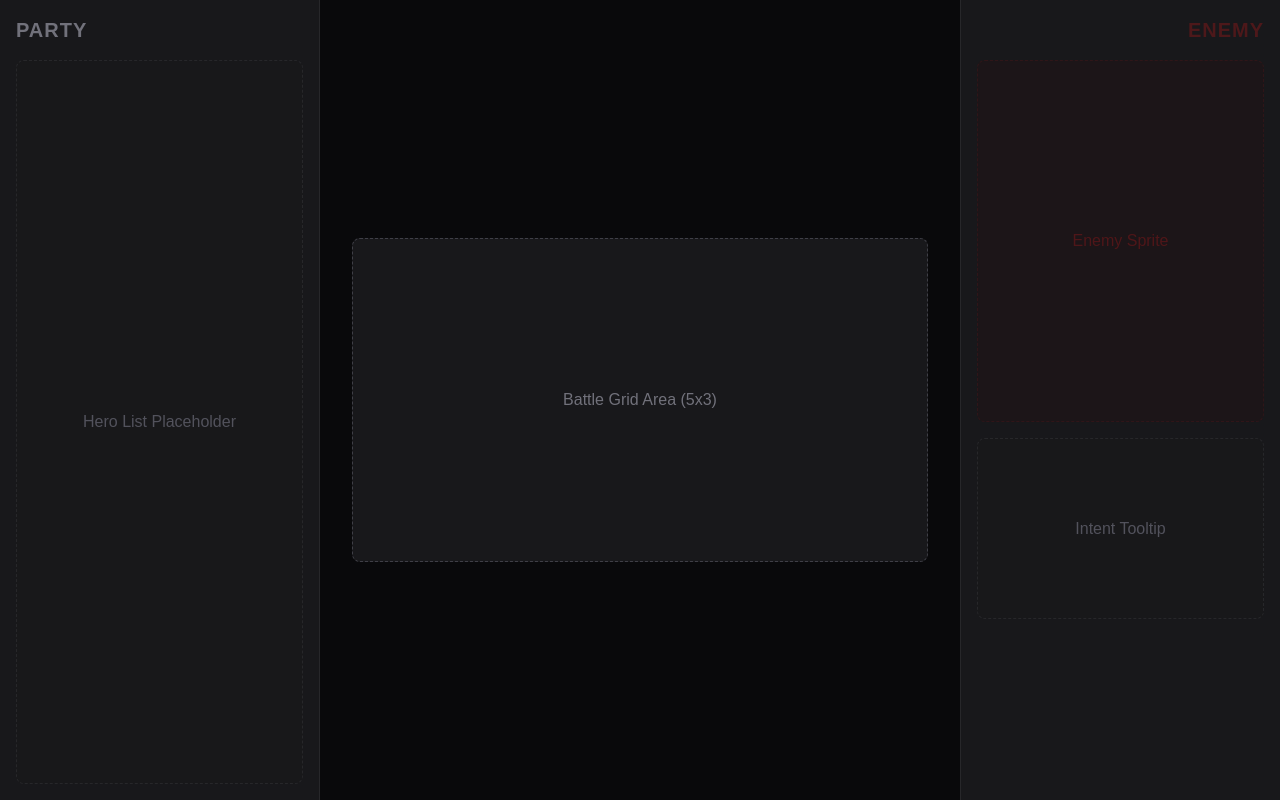
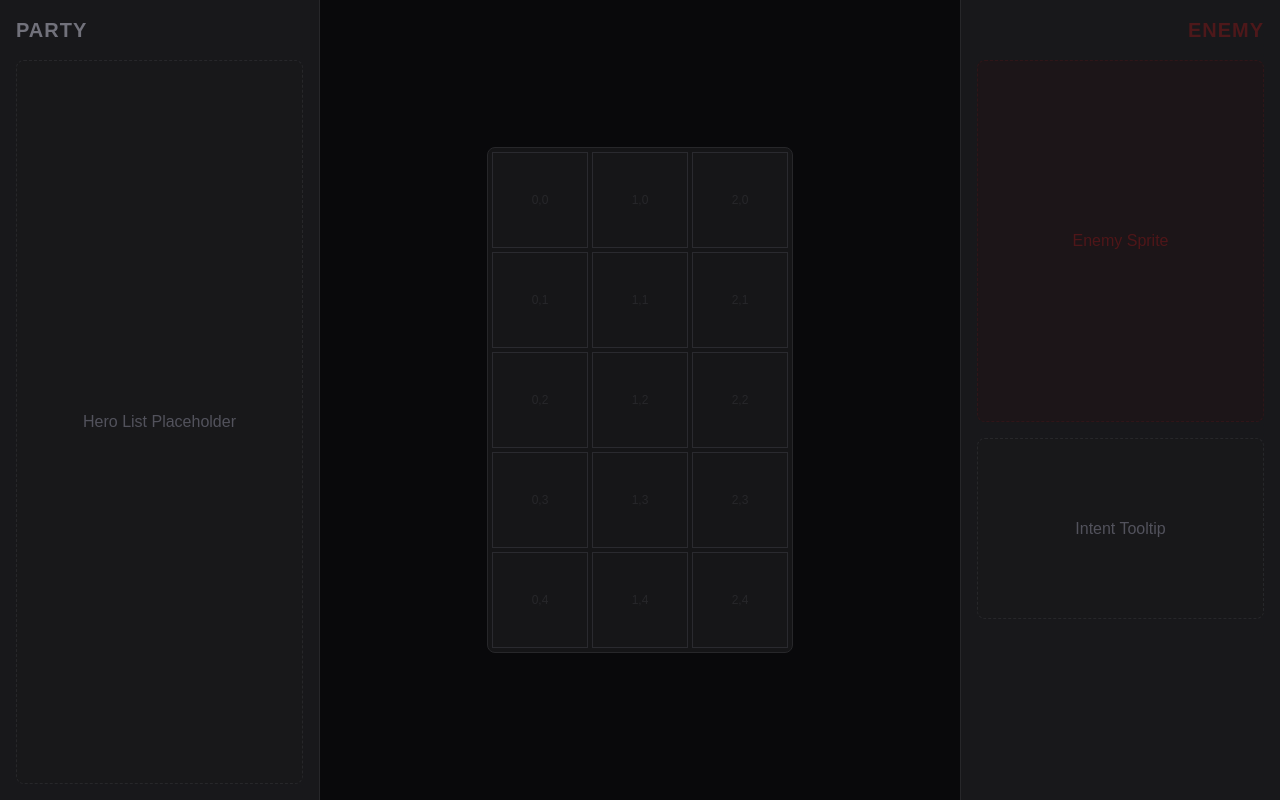
Before and after one commit to pchab/literate-giggle, a Next.js app: page / in a window 1280 px wide. Built offline with nearby package versions, Linux system fonts and the light colour scheme.

Commit message:
feat: Implement 5x3 Battle Grid [PIE-11]

```diff
--- a/src/app/page.tsx
+++ b/src/app/page.tsx
@@ -1,10 +1,10 @@
+import { BattleGrid } from "@/components/BattleGrid";
+
 export default function Home() {
   return (
     <section className="h-full w-full flex flex-col bg-zinc-950">
       <div className="flex-1 flex items-center justify-center p-8">
-        <div className="w-full max-w-2xl aspect-video rounded-lg border border-dashed border-zinc-700 bg-zinc-900 flex items-center justify-center text-zinc-500">
-          Battle Grid Area (5x3)
-        </div>
+        <BattleGrid />
       </div>
     </section>
   );
--- /dev/null
+++ b/src/components/BattleGrid.tsx
@@ -0,0 +1,26 @@
+export function BattleGrid() {
+  // 3 columns x 5 rows = 15 cells total
+  // Coordinates: (col, row) where col: 0..2, row: 0..4
+  const cells = Array.from({ length: 15 }, (_, i) => {
+    const col = i % 3;
+    const row = Math.floor(i / 3);
+    return { id: `${col}-${row}`, col, row };
+  });
+
+  return (
+    <div className="grid grid-cols-3 gap-1 p-1 bg-zinc-900/80 rounded-lg border border-zinc-800">
+      {cells.map((cell) => (
+        <div
+          key={cell.id}
+          className="w-24 h-24 border border-zinc-700/50 bg-zinc-900/30 hover:bg-zinc-800 transition-colors relative flex items-center justify-center"
+          title={`Cell [${cell.col}, ${cell.row}]`}
+        >
+          {/* Debug/Coordinate overlay - helpful for dev */}
+          <span className="text-xs text-zinc-800 select-none">
+            {cell.col},{cell.row}
+          </span>
+        </div>
+      ))}
+    </div>
+  );
+}
```
Also changed, not shown: .design/01_BATTLE_SYSTEM.md.
